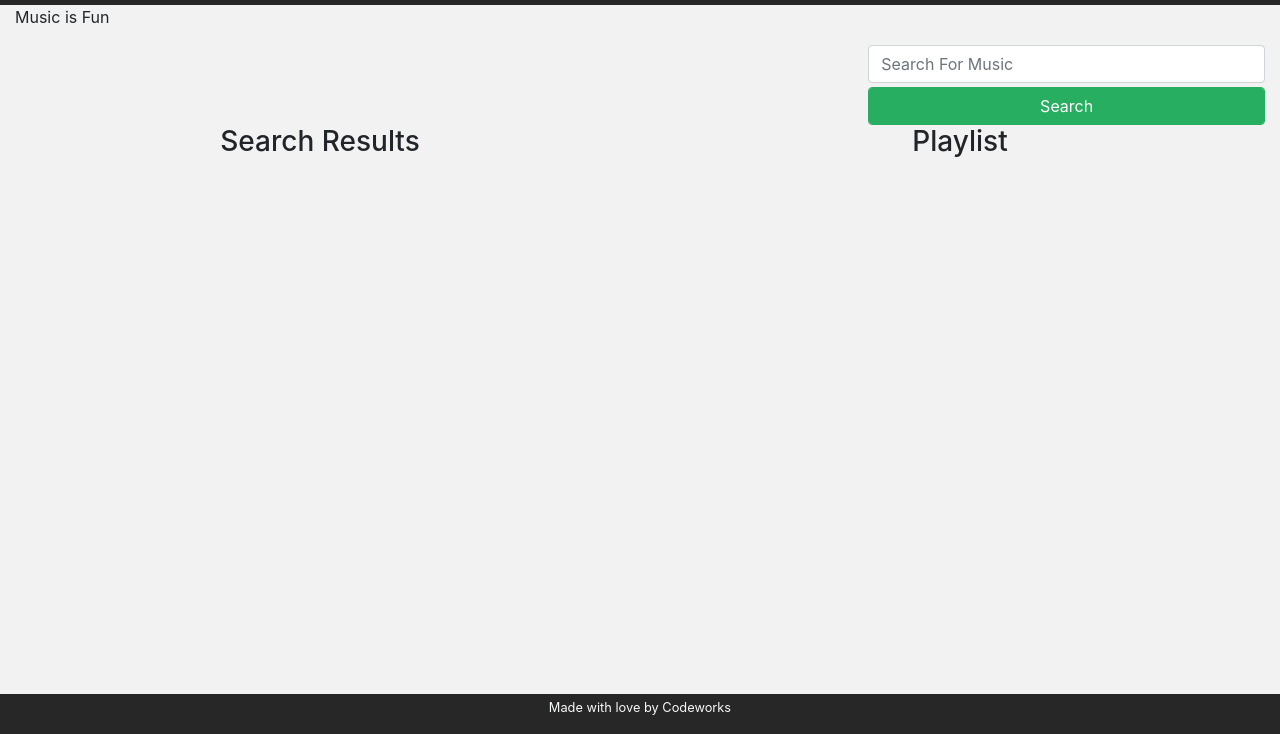
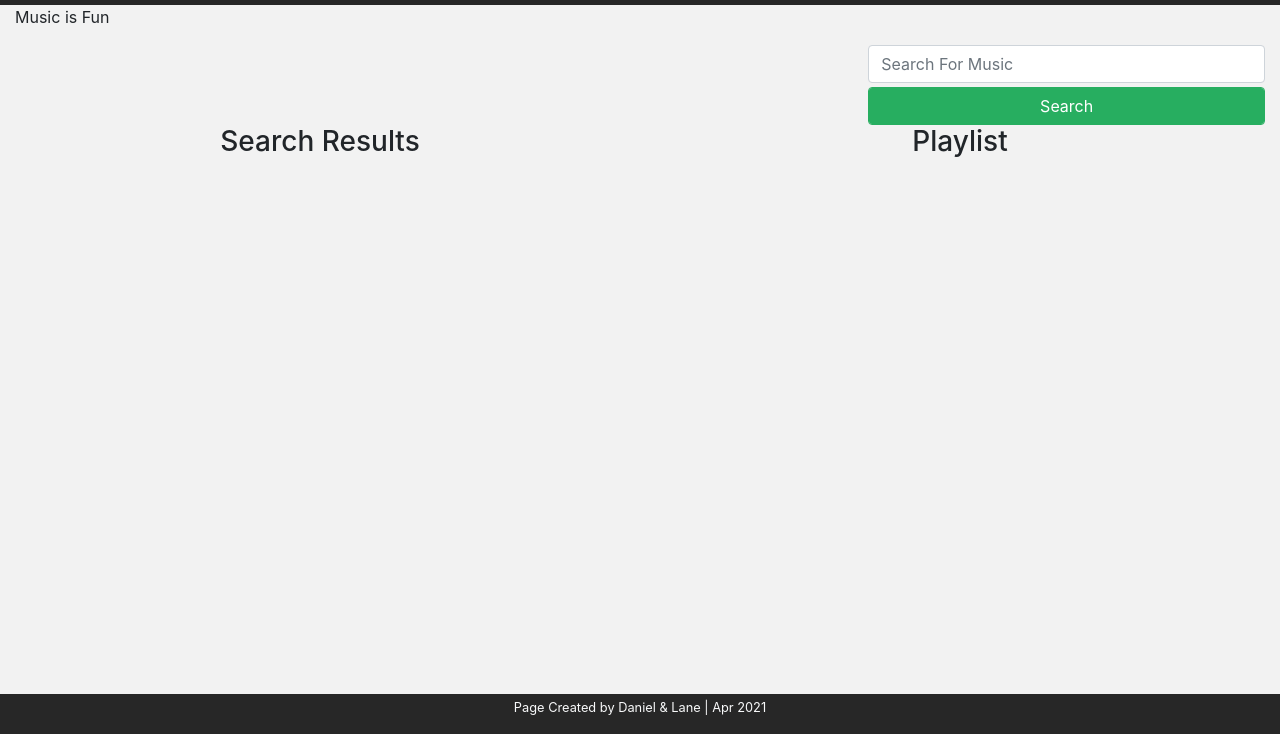
Before and after one commit to lanericharddavis/Music-Is-Fun, a website with bundled scripts: page index.html in a window 1280 px wide. Shown: the part 66-800 px from the top of the page. Built offline with nearby package versions, Linux system fonts and the light colour scheme.

Commit message:
initial push

```diff
--- a/index.html
+++ b/index.html
@@ -52,7 +52,7 @@
     <footer class="container-fluid bg-dark text-light">
         <div class="row text-center">
             <div class="col">
-                <p><small>Made with love by Codeworks</small></p>
+                <p><small>Page Created by Daniel & Lane | Apr 2021</small></p>
             </div>
         </div>
     </footer>
```
